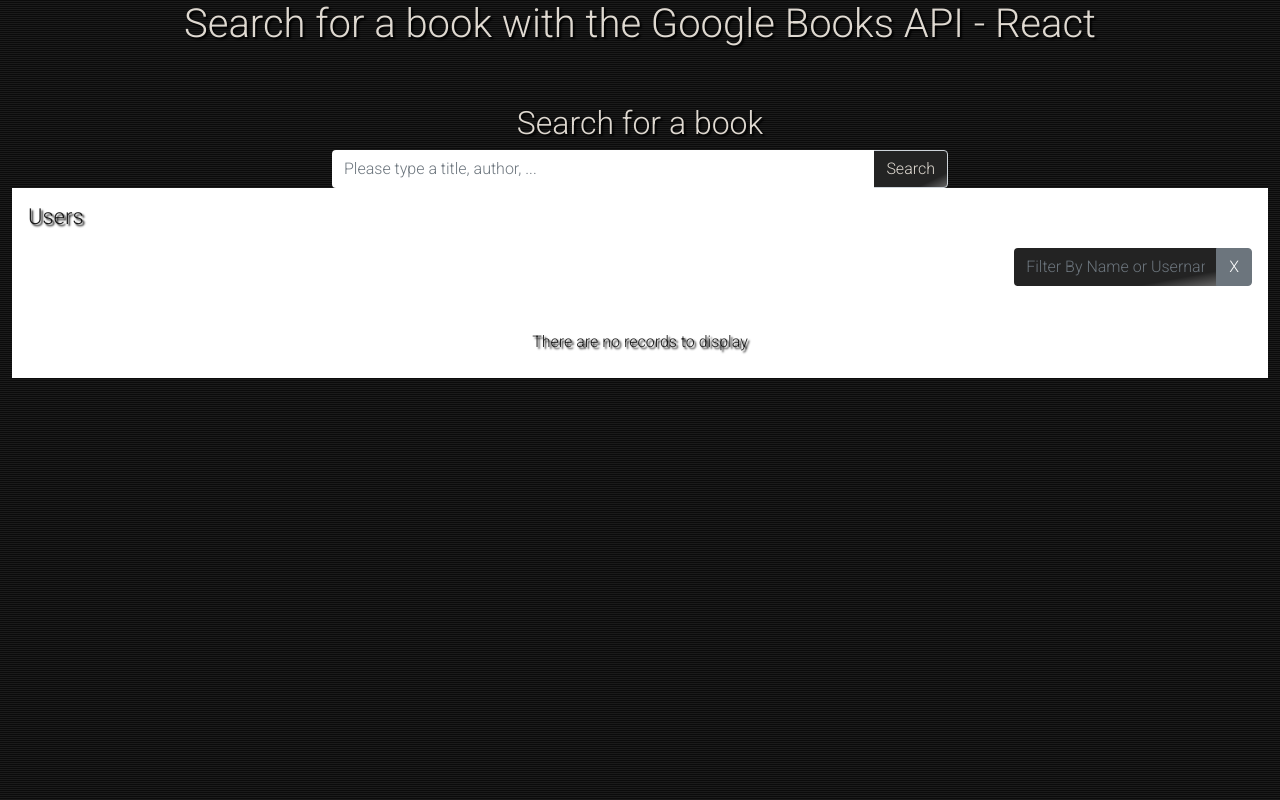
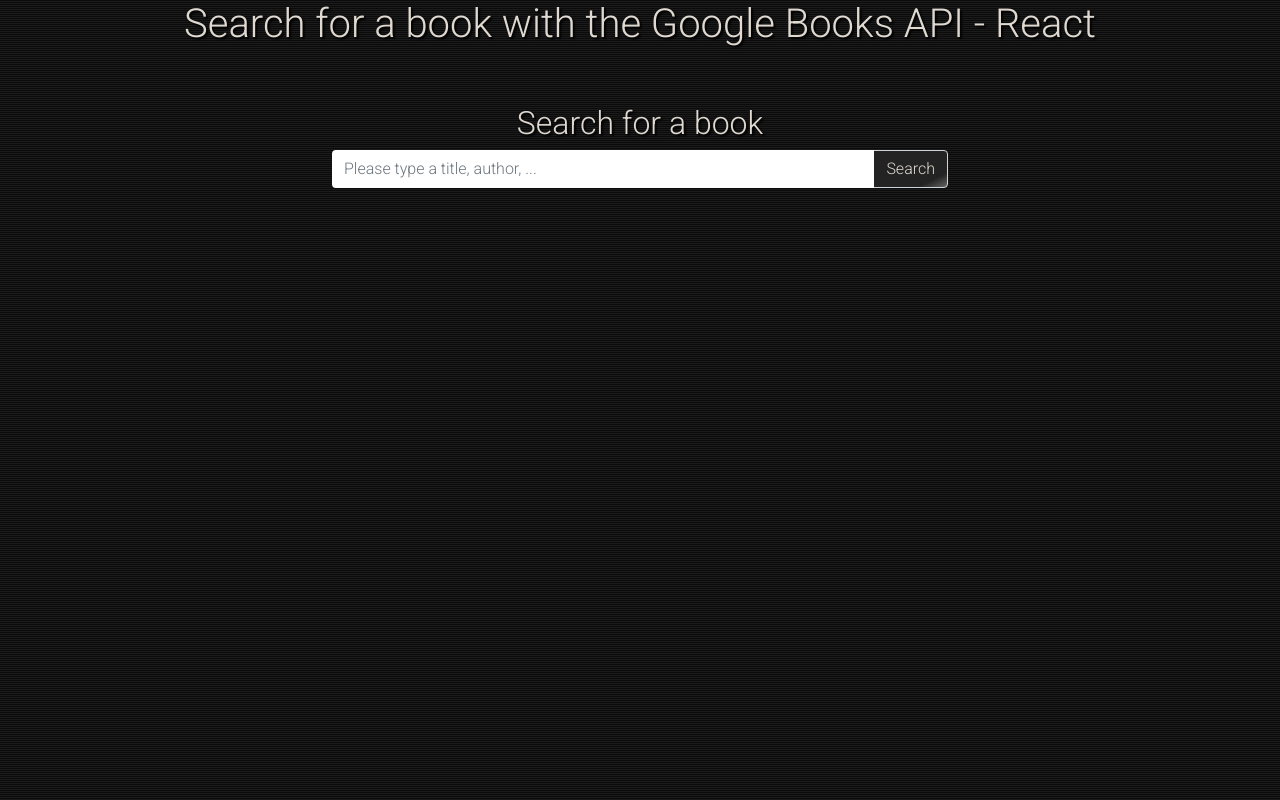
Before and after one commit to thierryDev62/google-books-react, a React (Create React App) app: page / in a window 1280 px wide. Built offline with nearby package versions, Linux system fonts and the light colour scheme; no server answers.

Commit message:
[update]

```diff
--- a/package.json
+++ b/package.json
@@ -11,10 +11,8 @@
     "bootstrap": "^5.0.0-beta2",
     "moment": "^2.29.1",
     "react": "^17.0.1",
-    "react-data-table-component": "^7.0.0-alpha-5",
     "react-dom": "^17.0.1",
     "react-scripts": "4.0.2",
-    "styled-components": "^5.2.1",
     "web-vitals": "^1.0.1"
   },
   "scripts": {
--- a/src/App.js
+++ b/src/App.js
@@ -1,8 +1,6 @@
 import Search from "./components/Search";
 import ResultTable from "./components/ResultTable";
 import {useState} from "react";
-import TableResult from "./components/TableResult";
-import { columns, title } from "./components/data";
 
 function App() {
     const [resultSearch, setResultSearch] = useState([]);
@@ -14,8 +12,6 @@
         </div>
         <Search setResultSearch={setResultSearch} />
         <ResultTable resultSearch={resultSearch} />
-
-        <TableResult title={title} columns={columns} />
     </div>
   );
 }
--- a/src/components/Filter.js
+++ /dev/null
@@ -1,27 +0,0 @@
-const FilterComponent = ({ filterText, onFilter, onClear }) => (
-    <div className="row">
-        <div className="col">
-            <div className="input-group mb-3">
-                <input
-                    type="text"
-                    className="form-control"
-                    id="search"
-                    placeholder="Filter By Name or Username"
-                    aria-label="Search Input"
-                    value={filterText}
-                    onChange={onFilter}
-                />
-                <button
-                    className="btn btn-secondary"
-                    type="button"
-                    id="button-addon2"
-                    onClick={onClear}
-                >
-                    X
-                </button>
-            </div>
-        </div>
-    </div>
-);
-
-export default FilterComponent;
--- a/src/components/ResultTable.js
+++ b/src/components/ResultTable.js
@@ -8,39 +8,47 @@
         resultSearch ?
             resultSearch.length !== 0  &&
             <div className="row mt-5">
-                <table className="table table-success table-striped">
+                <table className="table table-responsive table-success table-striped">
                     <thead>
                     <tr>
                         <th scope="col">Title</th>
+                        <th scope="col">Description</th>
                         <th scope="col">Author(s)</th>
                         <th scope="col">Publisher</th>
                         <th scope="col">Published date</th>
-                        <th scope="col">ISBN 10</th>
-                        <th scope="col">ISBN 13</th>
+                        <th scope="col">ISBN</th>
                         <th scope="col">Page count</th>
                         <th scope="col">Image</th>
                         <th scope="col">Language</th>
+                        <th scope="col">Action</th>
                     </tr>
                     </thead>
                     <tbody>
                     { resultSearch.map(book => (
                         <tr key={book.id}>
-                            <td>{book.volumeInfo.title && book.volumeInfo.title}</td>
+                            <td>{book.volumeInfo.title && book.volumeInfo.title.length > 200 ?  book.volumeInfo.title.substr(0,200)  + ' (...)' : book.volumeInfo.title}</td>
+                            <td>{book.volumeInfo.description && book.volumeInfo.description.length > 200 ?  book.volumeInfo.description.substr(0,200)  + ' (...)' : book.volumeInfo.description}</td>
                             <td>
                                 {
                                     book.volumeInfo.authors &&
-                                    book.volumeInfo.authors.map(author => (
-                                        author
+                                    book.volumeInfo.authors.map((author, index) => (
+                                        <li key={index}>{author}</li>
                                     ))}
                             </td>
                             <td>{book.volumeInfo.publisher}</td>
                             <td>{
                                 Moment(book.volumeInfo.publishedDate)
-                                    .format('DD/MM/YYYY')
+                                    .format('YYYY')
                             }
                             </td>
-                            <td>Otto</td>
-                            <td>@mdo</td>
+                            <td>
+                                {
+                                book.volumeInfo.industryIdentifiers &&
+                                book.volumeInfo.industryIdentifiers.map((isbn, index) => (
+                                    <li key={index}>{isbn.type}: {isbn.identifier}</li>
+                                ))
+                            }
+                            </td>
                             <td>{book.volumeInfo.pageCount}</td>
                             <td><img src={
                                 book.volumeInfo.imageLinks && book.volumeInfo.imageLinks.thumbnail ?
@@ -48,12 +56,19 @@
                             }
                                      alt="{book.volumeInfo.title}"/></td>
                             <td className="text-center">{book.volumeInfo.language}</td>
+                            <td><button className="btn btn-secondary shadow-lg">Info</button></td>
                         </tr>
                     ))}
                     </tbody>
                 </table>
             </div> :
-            <p>No result</p>
+            <div className="row justify-content-center">
+                <div className="col-6">
+                    <div className="alert alert-danger mt-3 text-center fw-bold" role="alert">
+                        Sorry no result!
+                    </div>
+                </div>
+            </div>
     );
 };
 
--- a/src/components/TableResult.js
+++ /dev/null
@@ -1,65 +0,0 @@
-import { useState, useEffect, useMemo } from "react";
-
-import DataTable from "react-data-table-component";
-import FilterComponent from './Filter';
-import axios from "axios";
-
-export default function TableResult({columns, title}) {
-    const [users, setUsers] = useState([]);
-    const [filterText, setFilterText] = useState("");
-    const [resetPaginationToggle, setResetPaginationToggle] = useState(false);
-    const filteredItems = users.filter(
-        item =>
-            (item.name.toLowerCase().includes(filterText.toLowerCase())) ||
-            (item.username.toLowerCase().includes(filterText.toLowerCase())
-            )
-    );
-
-    useEffect(() => {
-        axios
-            .get("https://jsonplaceholder.typicode.com/users")
-            .then((response) => {
-                console.log(response.data)
-                setUsers(response.data);
-            })
-            .catch(() => {
-                console.log("Oops, request failed! Please try later...");
-            });
-    }, []);
-
-    const subHeaderComponentMemo = useMemo(() => {
-        const handleClear = () => {
-            if (filterText) {
-                setResetPaginationToggle(!resetPaginationToggle);
-                setFilterText("");
-            }
-        };
-
-        return (
-            <FilterComponent
-                onFilter={(e) => setFilterText(e.target.value)}
-                onClear={handleClear}
-                filterText={filterText}
-            />
-        );
-    }, [filterText, resetPaginationToggle]);
-
-    return (
-        <>
-            <DataTable
-                title={title}
-                columns={columns}
-                data={filteredItems}
-                paginationResetDefaultPage={resetPaginationToggle} // optionally, a hook to reset pagination to page 1
-                subHeader
-                subHeaderComponent={subHeaderComponentMemo}
-                pagination={true}
-                paginationPerPage={5}
-                paginationComponentOptions={{
-                    noRowsPerPage: true
-                }}
-                highlightOnHover={true}
-            />
-        </>
-    );
-}
--- a/src/components/data.js
+++ /dev/null
@@ -1,43 +0,0 @@
-export const title = "Users";
-
-export const columns = [
-    {
-        name: "ID",
-        selector: "id",
-        sortable: true
-    },
-    {
-        name: "Name",
-        selector: "name",
-        sortable: true
-    },
-    {
-        name: "Username",
-        selector: "username",
-        sortable: true
-    },
-    {
-        name: "Email",
-        selector: "email",
-        sortable: true
-    },
-    {
-        name: "Phonenumber",
-        selector: "phone"
-    },
-    {
-        name: "Street",
-        selector: "address.street",
-        sortable: true
-    },
-    {
-        name: "Zipcode",
-        selector: "address.zipcode",
-        sortable: true
-    },
-    {
-        name: "City",
-        selector: "address.city",
-        sortable: true
-    }
-];
```
Also changed, not shown: src/style.css (line endings or trailing spaces), 1 other file (tests, documents, lock files or other folders).
